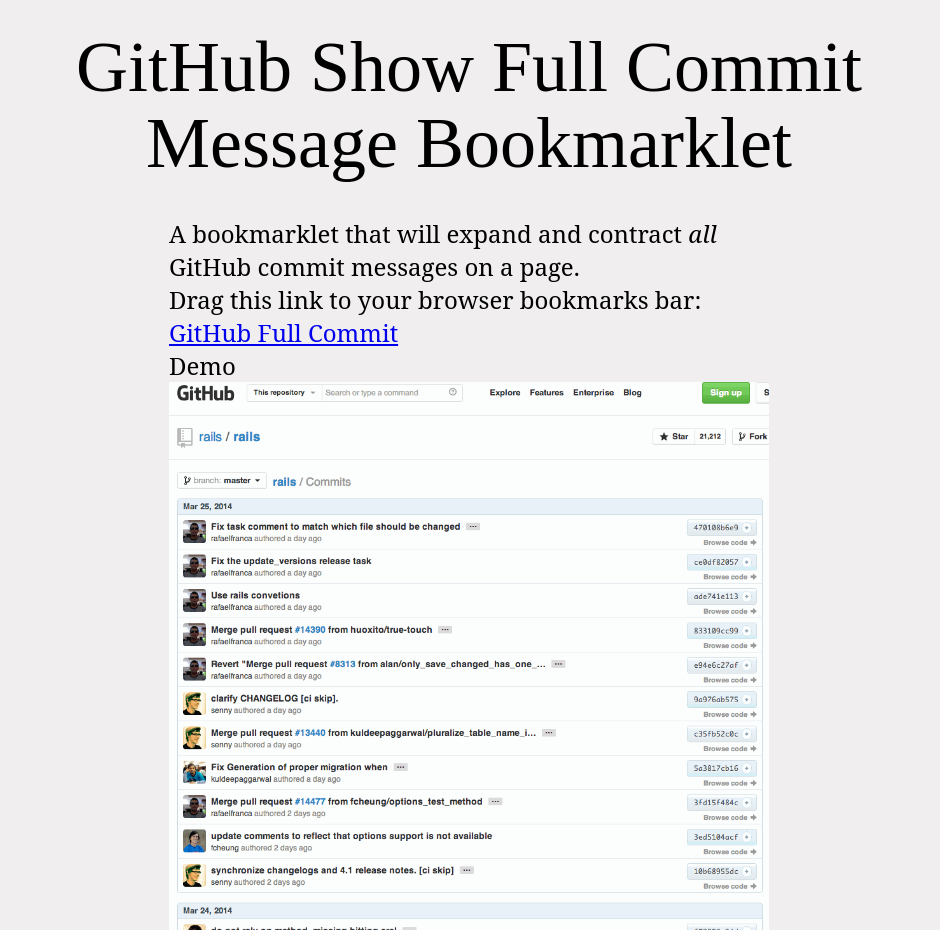
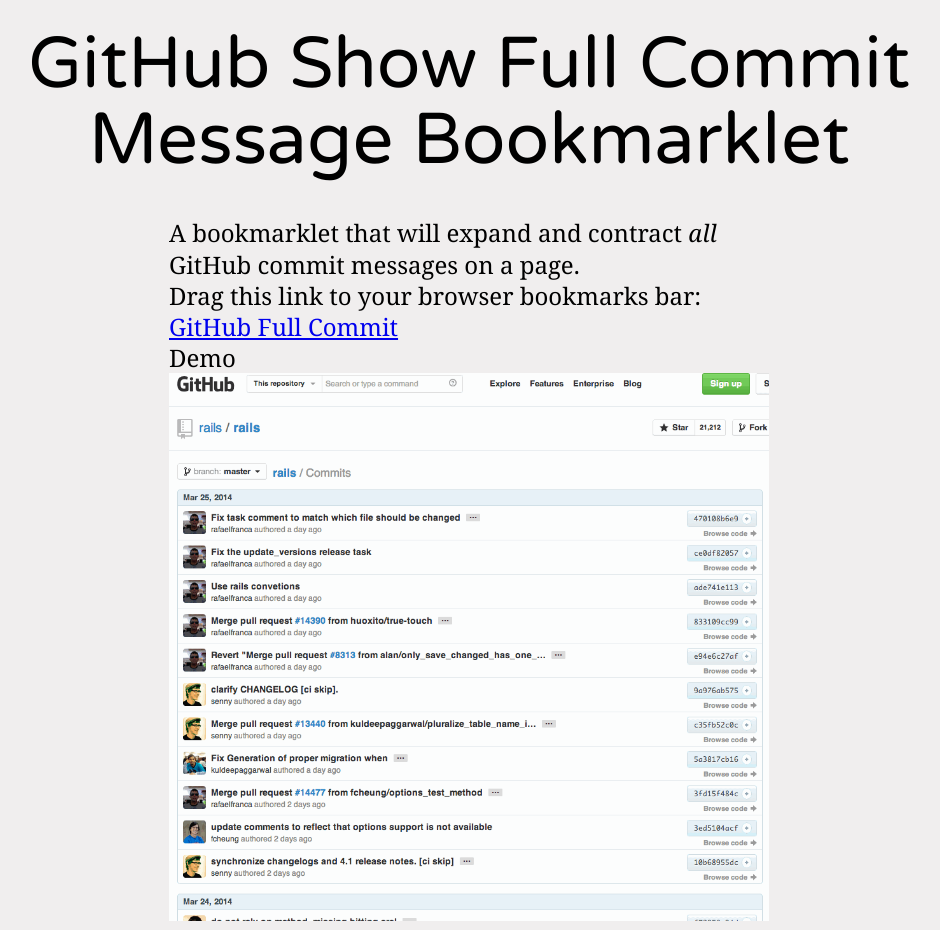
Before and after one commit to teddywing/GitHub-Show-Full-Commit-Message-Bookmarklet, a plain HTML site: page index.html in a window 1280 px wide. Shown: the whole page, without its empty margins (171-1111 px from the left). Drawn offline with Linux system fonts and the light colour scheme.

Commit message:
Add CSS @font-face includes for our new fonts

```diff
--- a/index.html
+++ b/index.html
@@ -10,13 +10,47 @@
 	<style type="text/css">
 		html,body,div,span,applet,object,iframe,h1,h2,h3,h4,h5,h6,p,blockquote,pre,a,abbr,acronym,address,big,cite,code,del,dfn,em,img,ins,kbd,q,s,samp,small,strike,strong,sub,sup,tt,var,b,u,i,center,dl,dt,dd,ol,ul,li,fieldset,form,label,legend,table,caption,tbody,tfoot,thead,tr,th,td,article,aside,canvas,details,embed,figure,figcaption,footer,header,hgroup,menu,nav,output,ruby,section,summary,time,mark,audio,video{border:0;font-size:100%;font:inherit;vertical-align:baseline;margin:0;padding:0}article,aside,details,figcaption,figure,footer,header,hgroup,menu,nav,section{display:block}body{line-height:1}ol,ul{list-style:none}blockquote,q{quotes:none}blockquote:before,blockquote:after,q:before,q:after{content:none}table{border-collapse:collapse;border-spacing:0}
 
+		@font-face {
+		    font-family: 'Varela Round';
+		    src: url('assets/fonts/Varela-Round/varelaround-regular-webfont.eot');
+		    src: url('assets/fonts/Varela-Round/varelaround-regular-webfont.eot?#iefix') format('embedded-opentype'),
+		         url('assets/fonts/Varela-Round/varelaround-regular-webfont.woff') format('woff'),
+		         url('assets/fonts/Varela-Round/varelaround-regular-webfont.ttf') format('truetype'),
+		         url('assets/fonts/Varela-Round/varelaround-regular-webfont.svg#varela_roundregular') format('svg');
+		    font-weight: normal;
+		    font-style: normal;
+		}
+
+		@font-face {
+		    font-family: 'Noto Serif';
+		    src: url('assets/fonts/Noto-Serif/notoserif-regular-webfont.eot');
+		    src: url('notoserif-regular-webfont.eot?#iefix') format('embedded-opentype'),
+		         url('assets/fonts/Noto-Serif/notoserif-regular-webfont.woff') format('woff'),
+		         url('assets/fonts/Noto-Serif/notoserif-regular-webfont.ttf') format('truetype'),
+		         url('assets/fonts/Noto-Serif/notoserif-regular-webfont.svg#noto_serifregular') format('svg');
+		    font-weight: normal;
+		    font-style: normal;
+		}
+
+		@font-face {
+		    font-family: 'Noto Serif';
+		    src: url('assets/fonts/Noto-Serif/notoserif-italic-webfont.eot');
+		    src: url('assets/fonts/Noto-Serif/notoserif-italic-webfont.eot?#iefix') format('embedded-opentype'),
+		         url('assets/fonts/Noto-Serif/notoserif-italic-webfont.woff') format('woff'),
+		         url('assets/fonts/Noto-Serif/notoserif-italic-webfont.ttf') format('truetype'),
+		         url('assets/fonts/Noto-Serif/notoserif-italic-webfont.svg#noto_serifitalic') format('svg');
+		    font-weight: normal;
+		    font-style: italic;
+		}
+
+
 		i { font-style: italic; }
 
 		body { margin: 30px 0; background-color: #f0eeee; font: 16px 'Noto Serif'; }
 
 		.wrapper { width: 600px; margin: 0 auto; }
 
-		header { width: 940px; margin: 0 auto 0.5em; font: 4.5em/1.05 varela-round; text-align: center; }
+		header { width: 940px; margin: 0 auto 0.5em; font: 4.5em/1.05 'Varela Round'; text-align: center; }
 
 		div[role="main"] { font-size: 1.5em; }
 
```
